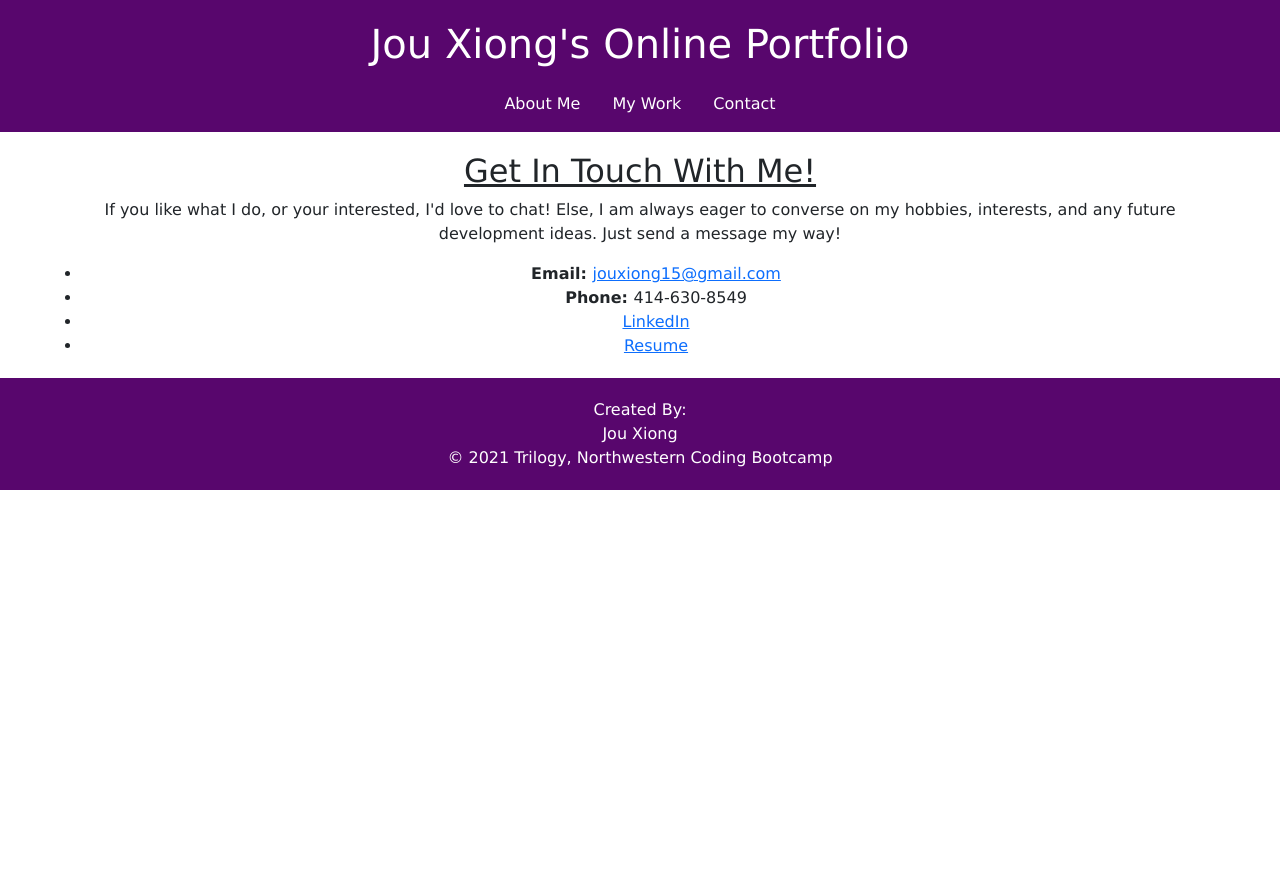
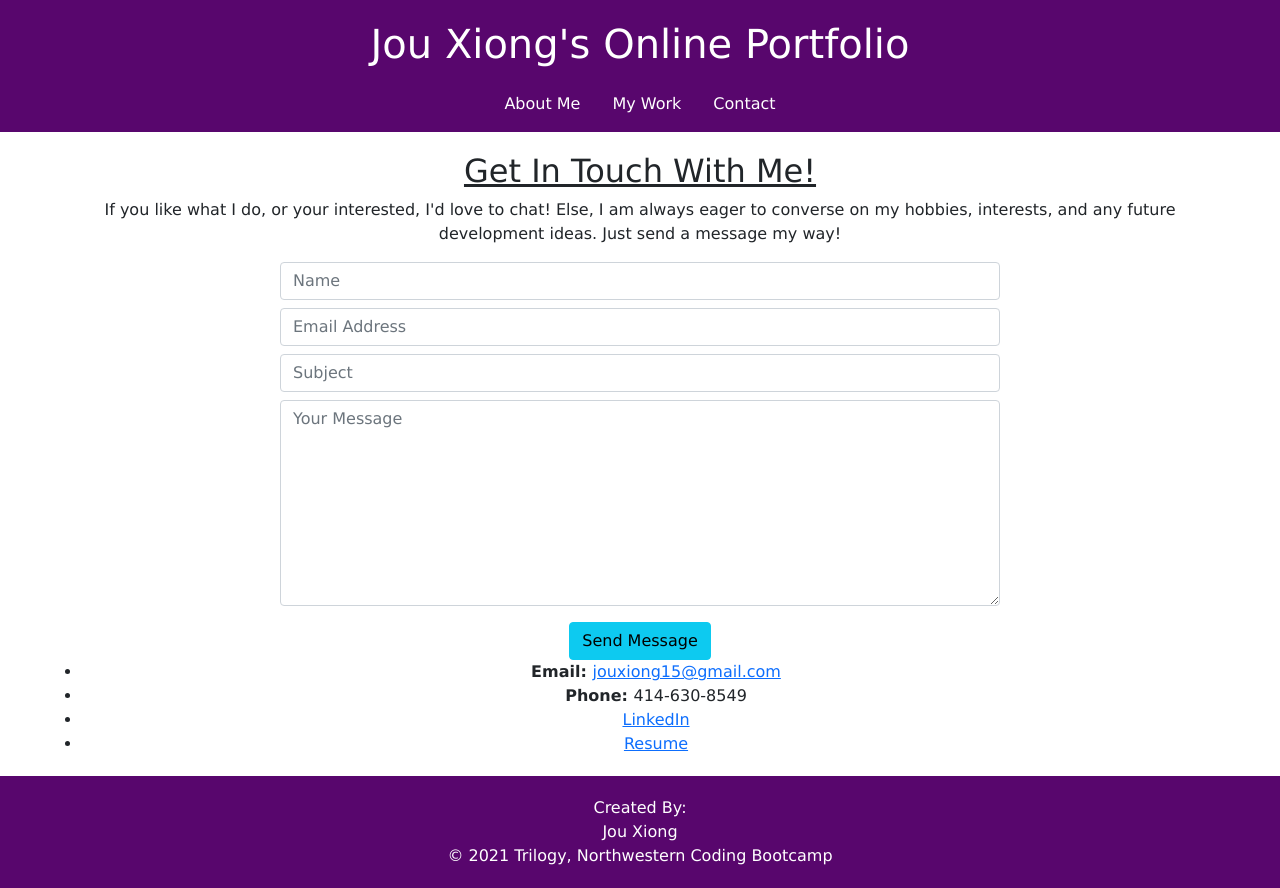
Before and after one commit to JXIong15/20-react-portfolio, a React (Create React App) app: page /contact in a window 1280 px wide. Before the commit the page ends 800 px from the top, so only its background shows below. Built offline with nearby package versions, Linux system fonts and the light colour scheme.

Commit message:
testing form

```diff
--- a/package.json
+++ b/package.json
@@ -7,10 +7,7 @@
     "@testing-library/react": "^11.2.7",
     "@testing-library/user-event": "^12.8.3",
     "bootstrap": "^5.0.2",
-    "cors": "^2.8.5",
     "emailjs-com": "^3.1.0",
-    "express": "^4.17.1",
-    "nodemailer": "^6.6.2",
     "react": "^17.0.2",
     "react-dom": "^17.0.2",
     "react-hook-form": "^7.9.0",
@@ -54,6 +51,5 @@
   "license": "ISC",
   "bugs": {
     "url": "https://github.com/JXIong15/20-react-portfolio/issues"
-  },
-  "homepage": "https://github.com/JXIong15/20-react-portfolio#readme"
+  }
 }
--- a/public/index.html
+++ b/public/index.html
@@ -14,7 +14,7 @@
       manifest.json provides metadata used when your web app is installed on a
       user's mobile device or desktop. See https://developers.google.com/web/fundamentals/web-app-manifest/
     -->
-    <link rel="manifest" href="%PUBLIC_URL%/manifest.json" />
+    <!-- <link rel="manifest" href="%PUBLIC_URL%/manifest.json" /> -->
     <!--
       Notice the use of %PUBLIC_URL% in the tags above.
       It will be replaced with the URL of the `public` folder during the build.
--- a/src/App.js
+++ b/src/App.js
@@ -5,10 +5,10 @@ import './App.css';
 
 function App() {
   return (
-    <body>
+    <div>
       <Heading />
       <Footer />
-    </body>
+    </div>
   );
 }
 
--- a/src/components/pages/Contact/Contact.js
+++ b/src/components/pages/Contact/Contact.js
@@ -1,5 +1,5 @@
 import React from "react";
-// import Form from "./Form";
+import Form from "./Form";
 
 function Contact() {
     return (
@@ -10,7 +10,7 @@ function Contact() {
                 on my hobbies, interests, and any future development ideas. Just send a message my way!
             </p>
 
-            {/* <Form /> */}
+            <Form />
 
             <ul>
                 <li>
```
Also changed, not shown: 2 other files (tests, documents, lock files or other folders).
